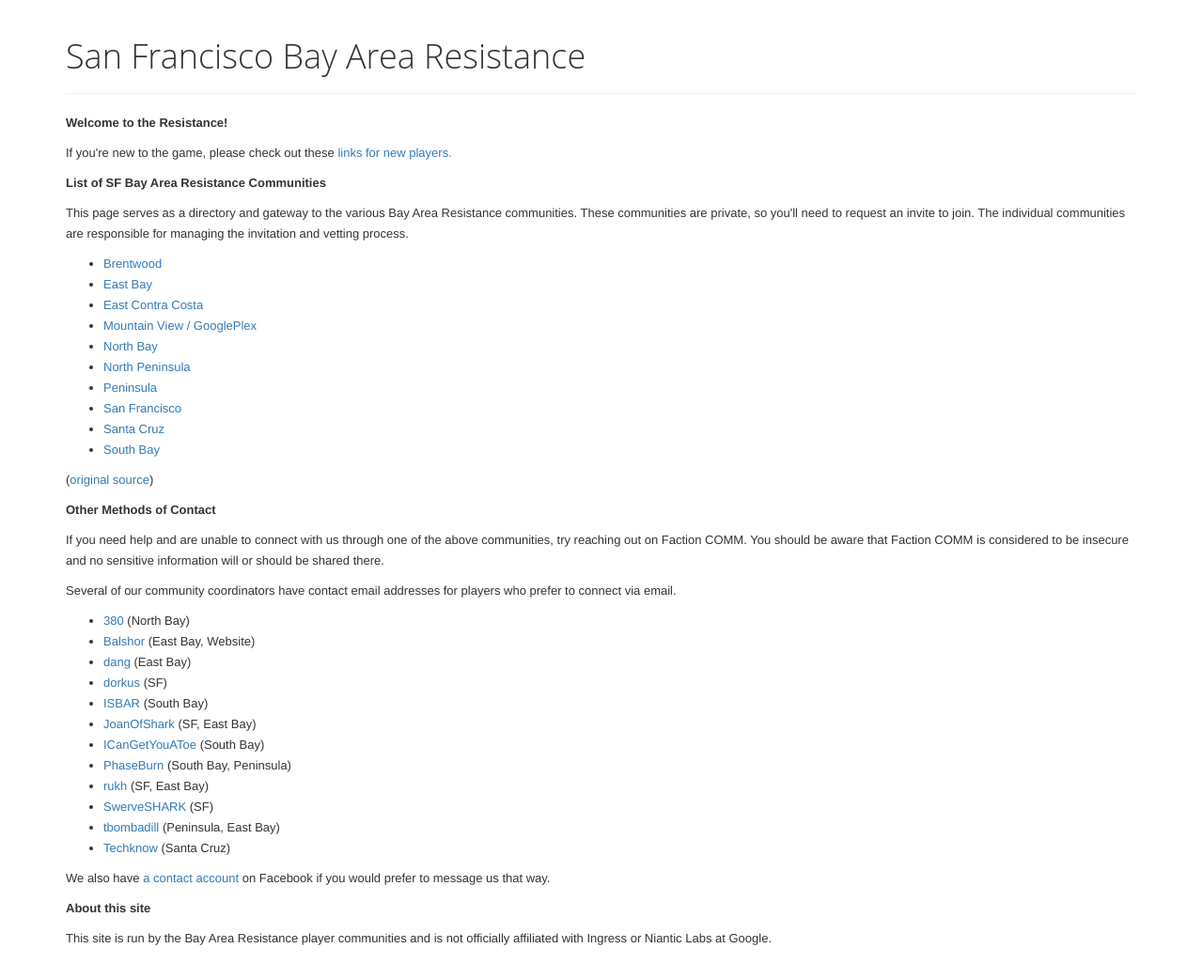
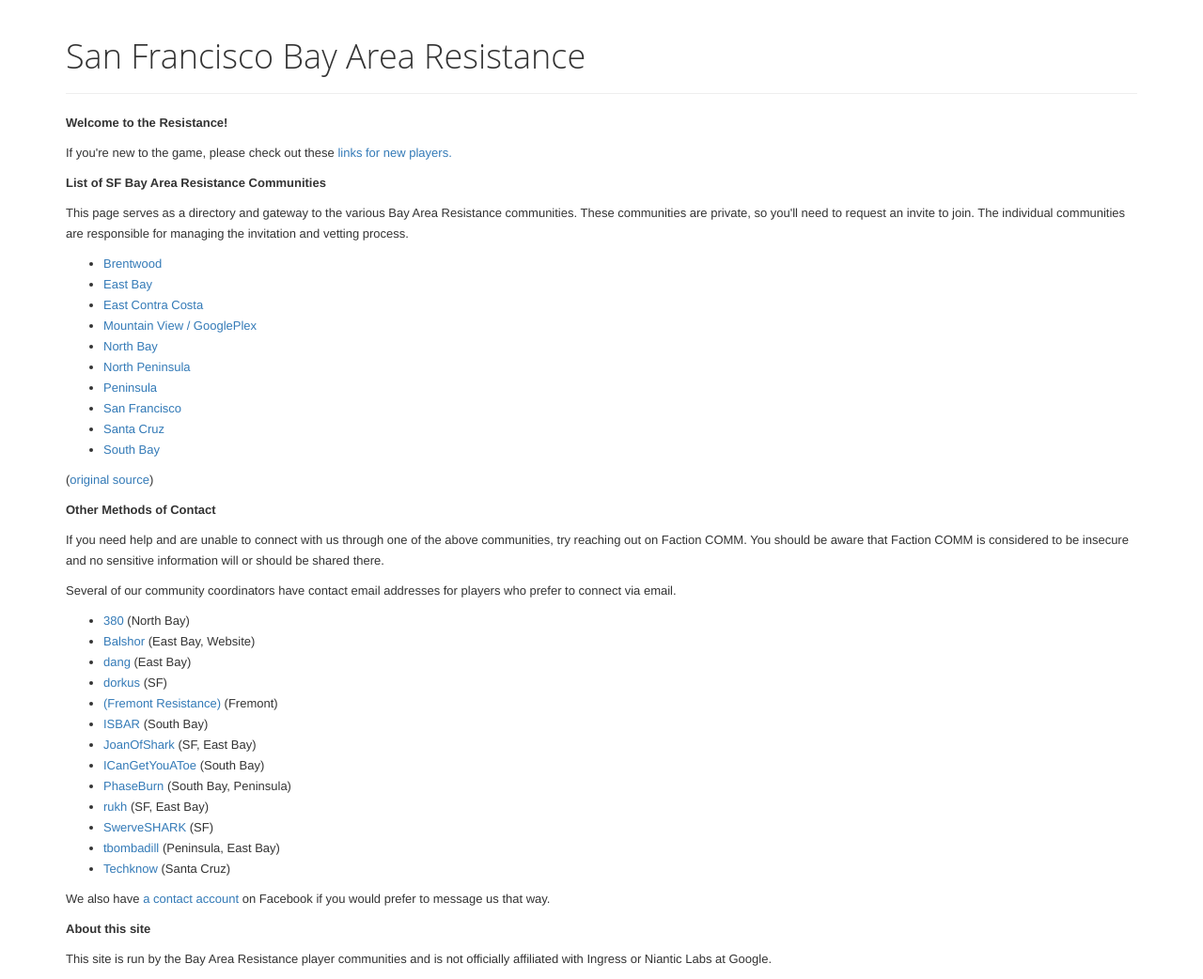
Before and after one commit to balshor/sfbay.resists.org, a Jekyll site: the page built from index.html, in a window 1280 px wide. Shown: the whole page at 94% size. Built offline with Jekyll 4.4.1, drawn with Linux system fonts in a browser that asks for light colours; nearby versions of some CDN libraries; before the commit the page ends 1020 px from its top, so only the background shows below that.

Commit message:
Add fremont resistance email.

```diff
--- a/_data/contacts.yaml
+++ b/_data/contacts.yaml
@@ -13,6 +13,10 @@
 - agent: dorkus
   email: dorkus@resists.org
   area: SF
+
+- agent: (Fremont Resistance)
+  email: fremont.resistance@gmail.com
+  area: Fremont
 
 - agent: ISBAR
   email: southbay.resistance@gmail.com
```
